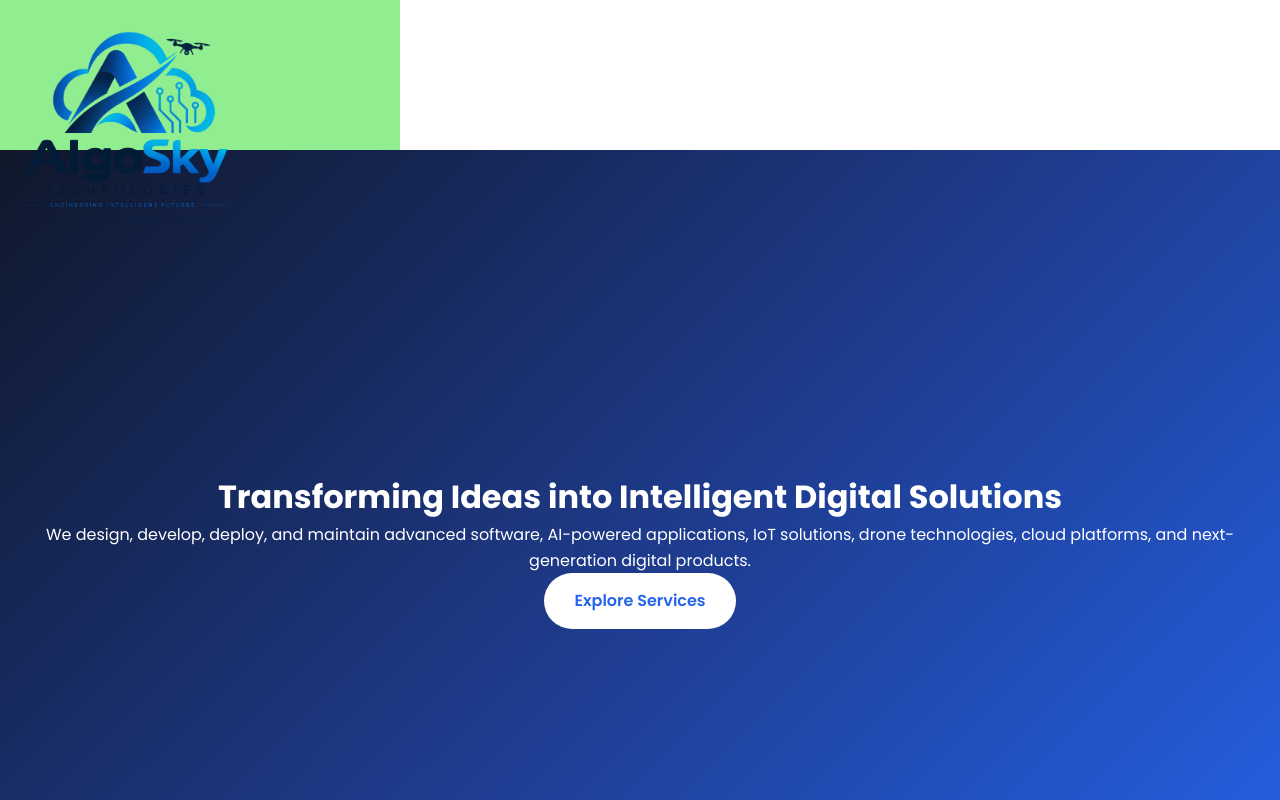
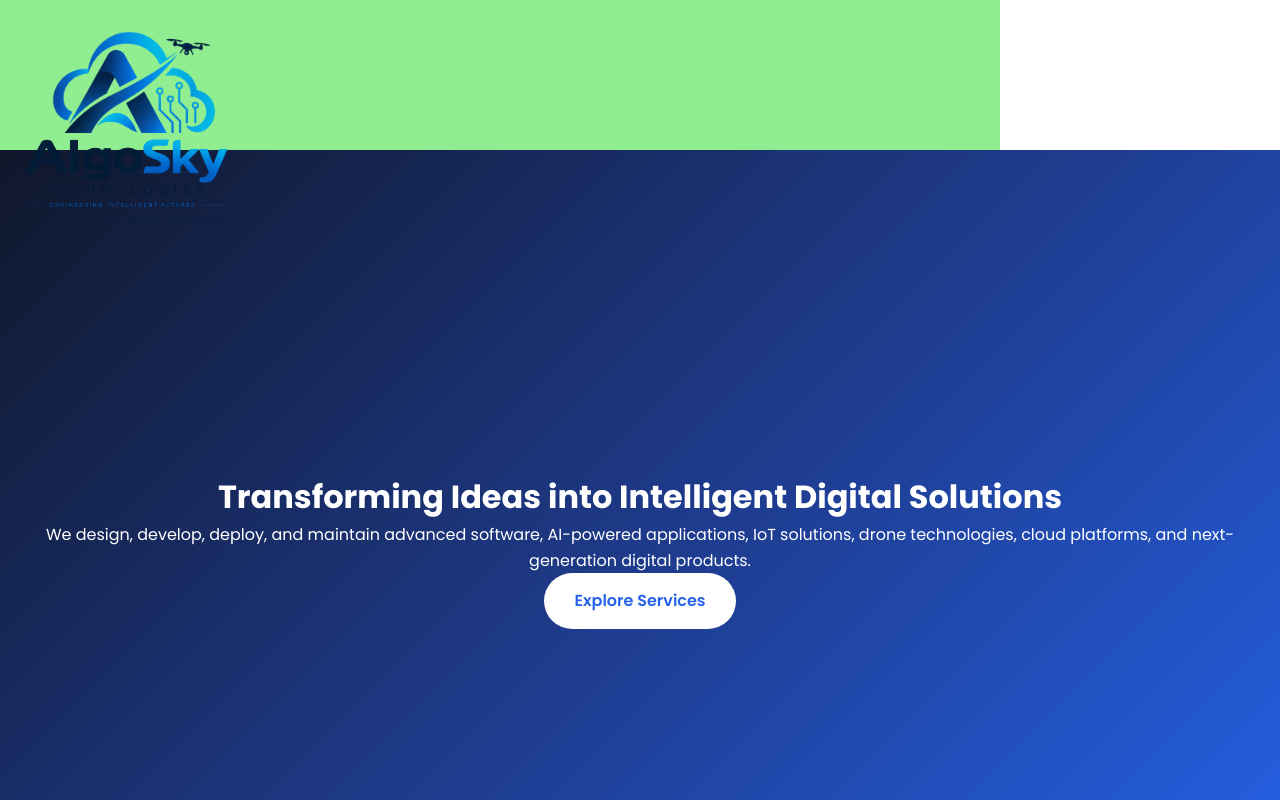
Before and after one commit to AMARESHGRAHACHARYA/AlgoSky, a plain HTML site: page index.html in a window 1280 px wide. Shown: the top 800 px of the page. Drawn offline with Linux system fonts and the light colour scheme.

Commit message:
Update index.html

```diff
--- a/index.html
+++ b/index.html
@@ -1,7 +1,7 @@
 <!DOCTYPE html>
 <html lang="en">
 <head>
-<div class="hero" style="width: 400px; height: 150px; background-color: lightgreen;">
+<div class="hero" style="width: 1500px; height: 150px; background-color: lightgreen;">
         <meta charset="UTF-8">
         <meta name="viewport" content="width=device-width, initial-scale=1.0 position: absolute; top: 0; left: 0;">
         <title>AlgoSky Technologies | AI • Software • IoT • Digital Innovation</title>
```
